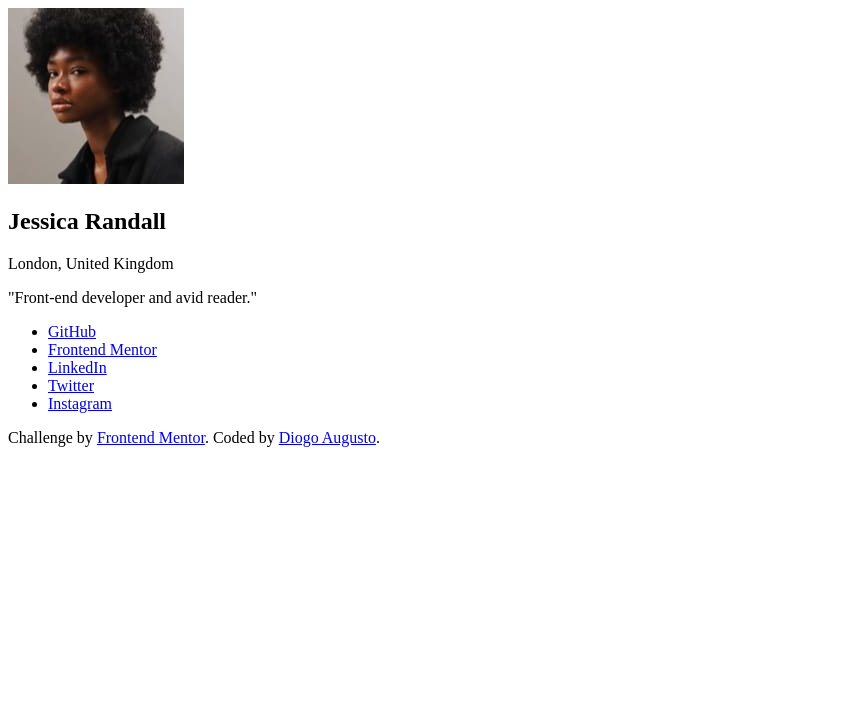
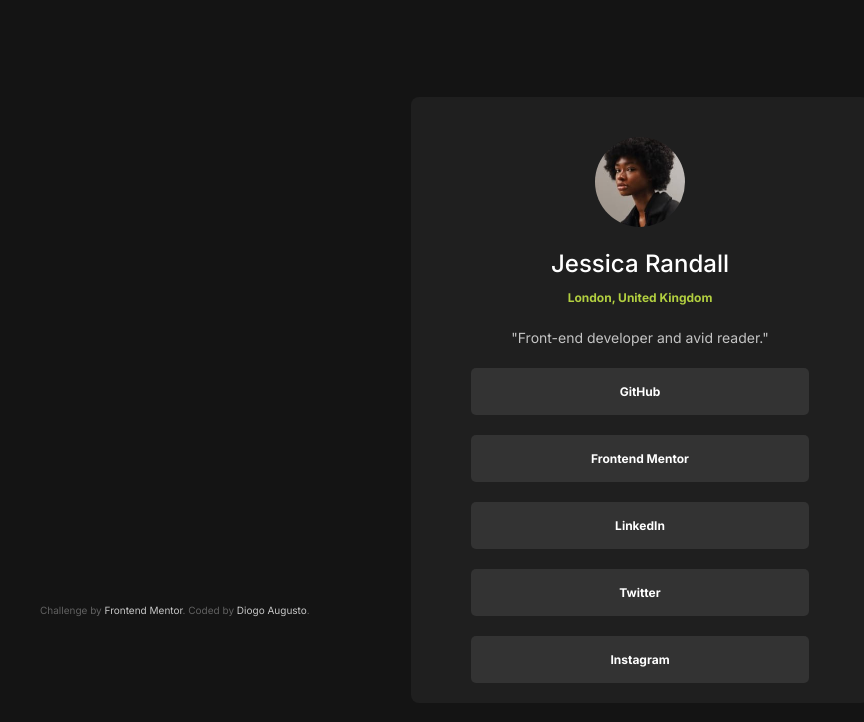
Before and after one commit to diogoprojetos/sociallinksprofile.github.io-, a plain HTML site: page index.html in a window 1280 px wide. Shown: the whole page, without its empty margins (0-864 px from the left). Drawn offline with Linux system fonts and the light colour scheme; the site is published under a folder, as on GitHub Pages, so addresses that start at the root find nothing.

Commit message:
ajustes no endereçamento css

```diff
--- a/css/style.css
+++ /dev/null
@@ -1,2 +0,0 @@
-@import url("/global/global.css");
-@import url("/social-link/sociallink.css");
--- a/index.html
+++ b/index.html
@@ -4,7 +4,7 @@
 <head>
   <meta charset="UTF-8">
   <meta name="viewport" content="width=device-width, initial-scale=1.0">
-  <link rel="stylesheet" href="./css/style.css">
+  <link rel="stylesheet" href="./style.css">
 
   <link rel="preconnect" href="https://fonts.googleapis.com">
   <link rel="preconnect" href="https://fonts.gstatic.com" crossorigin>
--- /dev/null
+++ b/style.css
@@ -0,0 +1,2 @@
+@import url("./global/global.css");
+@import url("./social-link/sociallink.css");
```
